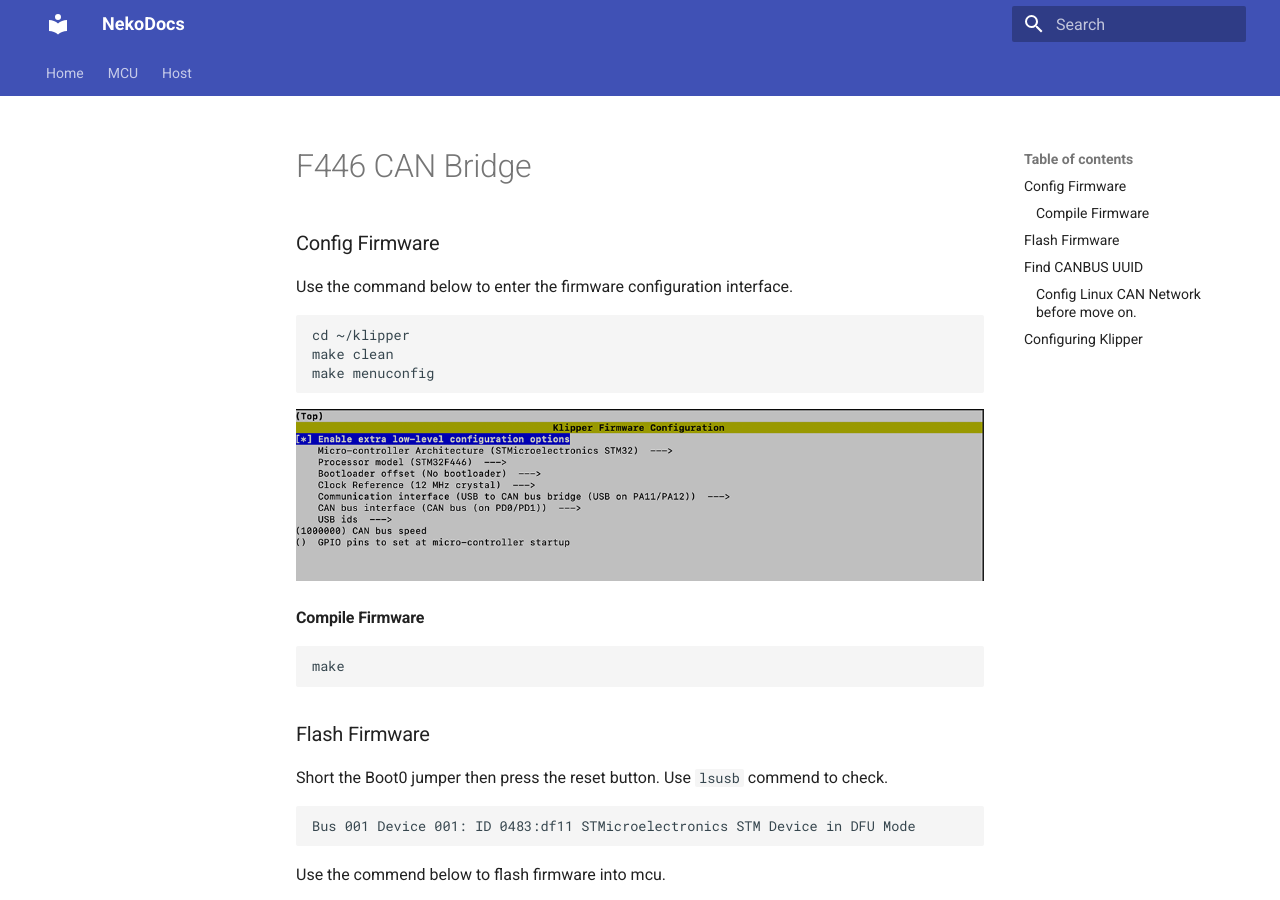
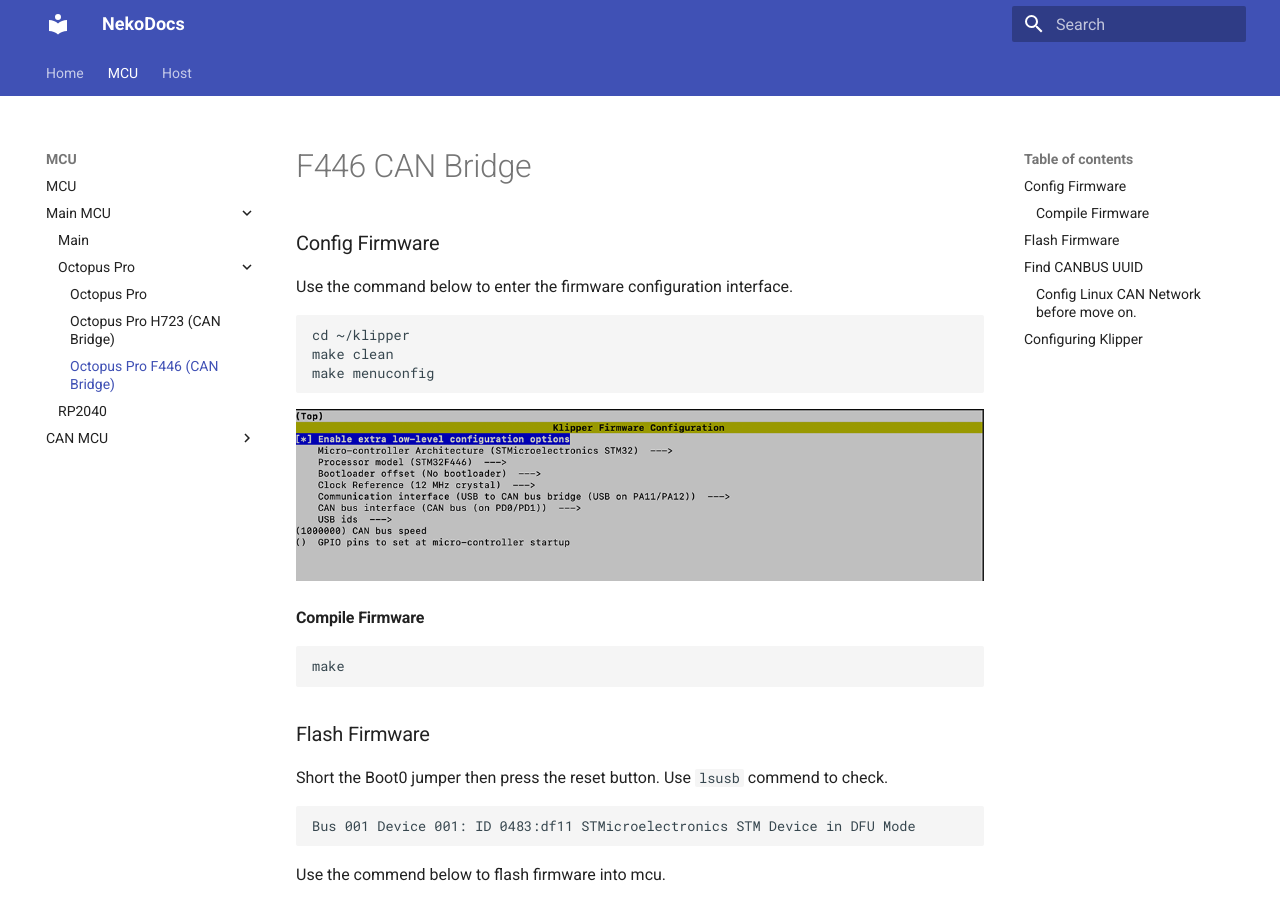
Before and after one commit to Neko-vecter/neko-knowledge-sharing, an MkDocs documentation site: the page built from docs/mcu/main-mcu/octopus-pro/octopus-pro-f446-can-main.md, in a window 1280 px wide and 900 px high. Built offline with MkDocs 1.6.1 and Material for MkDocs 9.7.7, drawn with Linux system fonts in a browser that asks for light colours.

Commit message:
sync repo

```diff
--- a/mkdocs.yml
+++ b/mkdocs.yml
@@ -19,6 +19,7 @@ nav:
             - Octopus Pro:
                 - Octopus Pro: mcu/main-mcu/octopus-pro/octopus-pro.md
                 - Octopus Pro H723 (CAN Bridge): mcu/main-mcu/octopus-pro/octopus-pro-h723-can-main.md
+                - Octopus Pro F446 (CAN Bridge): mcu/main-mcu/octopus-pro/octopus-pro-f446-can-main.md
             - RP2040: mcu/main-mcu/rp2040/rp2040.md
 
         - CAN MCU:
```
